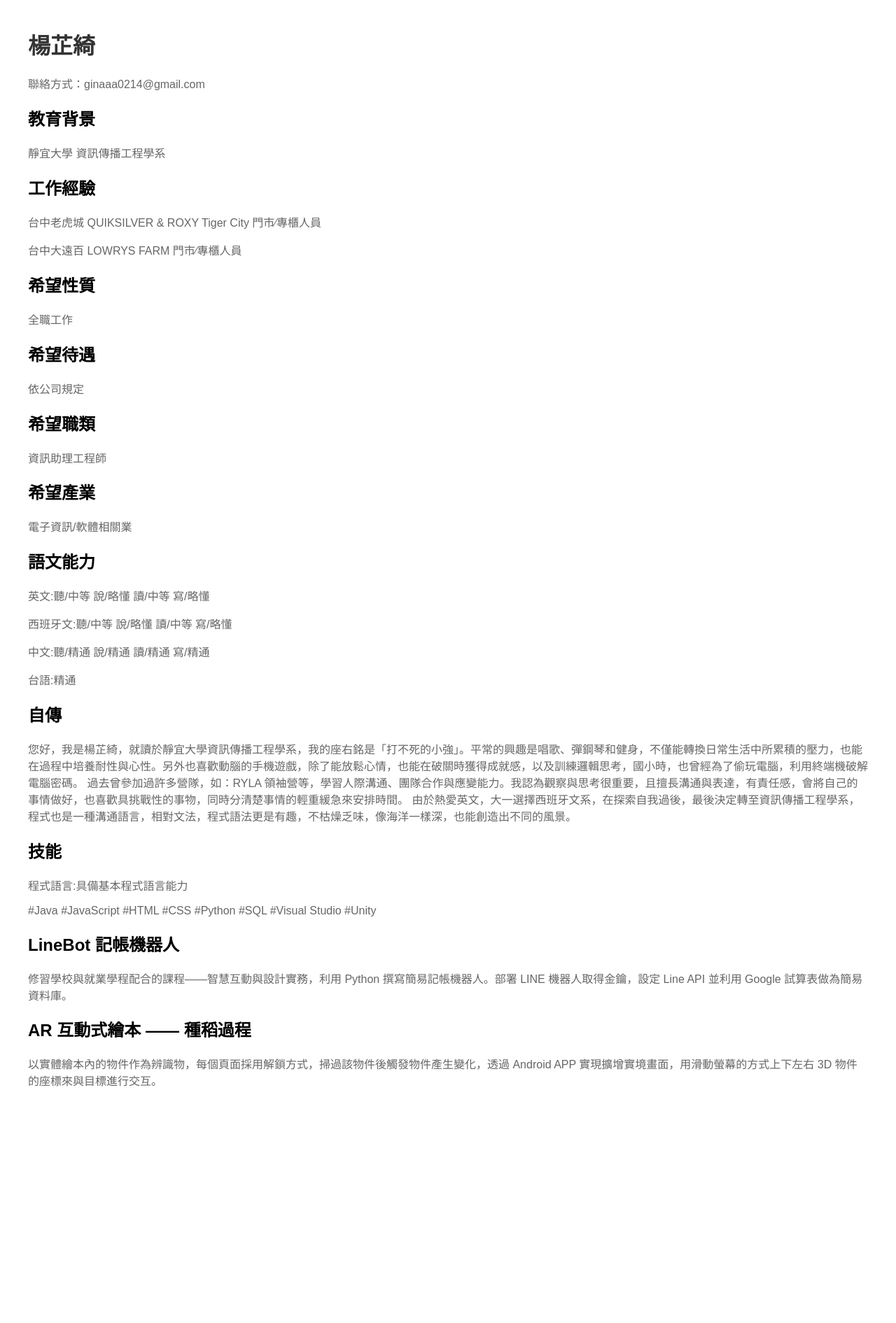
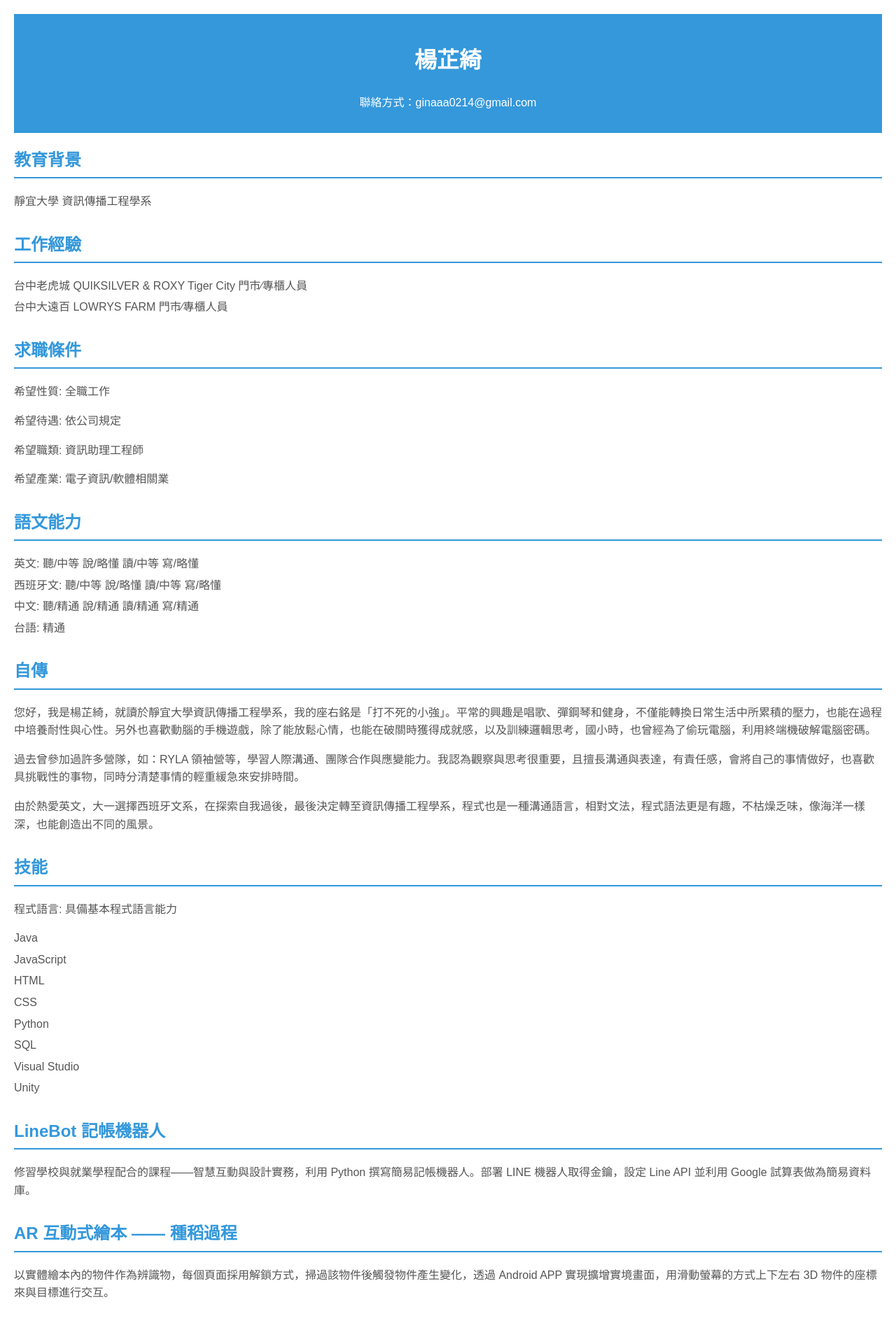
Before and after one commit to ginaaayang/1113, a Flask app: page /aboutme in a window 1280 px wide. Shown: the whole page at 70% size. Before the commit the page ends 1553 px from the top, so only its background shows below. Run offline with Flask 3, Linux system fonts and the light colour scheme.

Commit message:
V03.1113

```diff
--- a/templates/aboutme.html
+++ b/templates/aboutme.html
@@ -1,59 +1,125 @@
 <!DOCTYPE html>
 <html lang="en">
+
 <head>
     <meta charset="UTF-8">
     <meta name="viewport" content="width=device-width, initial-scale=1.0">
     <title>個人履歷</title>
     <style>
         body {
-            font-family: Arial, sans-serif;
-            margin: 40px;
+            font-family: 'Arial', sans-serif;
+            margin: 20px;
+            line-height: 1.6;
+            color: #555;
         }
 
-        h1 {
-            color: #333;
+        header {
+            background-color: #3498db;
+            color: #fff;
+            text-align: center;
+            padding: 20px;
+            margin-bottom: 20px;
+        }
+
+        section {
+            margin-bottom: 30px;
+        }
+
+        h2 {
+            color: #3498db;
+        }
+
+        h2 {
+            border-bottom: 2px solid #3498db;
+            padding-bottom: 5px;
+            margin-top: 20px;
         }
 
         p {
-            color: #666;
+            margin-bottom: 10px;
+        }
+
+        ul {
+            list-style: none;
+            padding: 0;
+        }
+
+        ul li {
+            margin-bottom: 5px;
         }
     </style>
 </head>
+
 <body>
+    <header>
         <h1>楊芷綺</h1>
         <p>聯絡方式：ginaaa0214@gmail.com</p>
+    </header>
+
+    <section>
         <h2>教育背景</h2>
         <p>靜宜大學 資訊傳播工程學系</p>
+    </section>
+
+    <section>
         <h2>工作經驗</h2>
-    <p>台中老虎城 QUIKSILVER & ROXY Tiger City 門市∕專櫃人員</p>
-    <p>台中大遠百 LOWRYS FARM 門市∕專櫃人員</p>
+        <ul>
+            <li>台中老虎城 QUIKSILVER & ROXY Tiger City 門市∕專櫃人員</li>
+            <li>台中大遠百 LOWRYS FARM 門市∕專櫃人員</li>
+        </ul>
+    </section>
 
-    <h2>希望性質</h2>
-    <p>全職工作</p>
-    <h2>希望待遇</h2>
-    <p>依公司規定</p>
-    <h2>希望職類</h2>
-    <p>資訊助理工程師</p>
-    <h2>希望產業</h2>
-    <p>電子資訊/軟體相關業</p>
+    <section>
+        <h2>求職條件</h2>
+        <p>希望性質: 全職工作</p>
+        <p>希望待遇: 依公司規定</p>
+        <p>希望職類: 資訊助理工程師</p>
+        <p>希望產業: 電子資訊/軟體相關業</p>
+    </section>
+
+    <section>
         <h2>語文能力</h2>
-    <p>英文:聽/中等 說/略懂 讀/中等 寫/略懂</p>
-    <p>西班牙文:聽/中等 說/略懂 讀/中等 寫/略懂</p>
-    <p>中文:聽/精通 說/精通 讀/精通 寫/精通</p>
-    <p>台語:精通</p>
+        <ul>
+            <li>英文: 聽/中等 說/略懂 讀/中等 寫/略懂</li>
+            <li>西班牙文: 聽/中等 說/略懂 讀/中等 寫/略懂</li>
+            <li>中文: 聽/精通 說/精通 讀/精通 寫/精通</li>
+            <li>台語: 精通</li>
+        </ul>
+    </section>
 
+    <section>
         <h2>自傳</h2>
-    <p>您好，我是楊芷綺，就讀於靜宜大學資訊傳播工程學系，我的座右銘是「打不死的小強」。平常的興趣是唱歌、彈鋼琴和健身，不僅能轉換日常生活中所累積的壓力，也能在過程中培養耐性與心性。另外也喜歡動腦的手機遊戲，除了能放鬆心情，也能在破關時獲得成就感，以及訓練邏輯思考，國小時，也曾經為了偷玩電腦，利用終端機破解電腦密碼。
+        <p>您好，我是楊芷綺，就讀於靜宜大學資訊傳播工程學系，我的座右銘是「打不死的小強」。平常的興趣是唱歌、彈鋼琴和健身，不僅能轉換日常生活中所累積的壓力，也能在過程中培養耐性與心性。另外也喜歡動腦的手機遊戲，除了能放鬆心情，也能在破關時獲得成就感，以及訓練邏輯思考，國小時，也曾經為了偷玩電腦，利用終端機破解電腦密碼。</p>
 
-    過去曾參加過許多營隊，如：RYLA 領袖營等，學習人際溝通、團隊合作與應變能力。我認為觀察與思考很重要，且擅長溝通與表達，有責任感，會將自己的事情做好，也喜歡具挑戰性的事物，同時分清楚事情的輕重緩急來安排時間。
+        <p>過去曾參加過許多營隊，如：RYLA 領袖營等，學習人際溝通、團隊合作與應變能力。我認為觀察與思考很重要，且擅長溝通與表達，有責任感，會將自己的事情做好，也喜歡具挑戰性的事物，同時分清楚事情的輕重緩急來安排時間。</p>
 
-    由於熱愛英文，大一選擇西班牙文系，在探索自我過後，最後決定轉至資訊傳播工程學系，程式也是一種溝通語言，相對文法，程式語法更是有趣，不枯燥乏味，像海洋一樣深，也能創造出不同的風景。</p>
+        <p>由於熱愛英文，大一選擇西班牙文系，在探索自我過後，最後決定轉至資訊傳播工程學系，程式也是一種溝通語言，相對文法，程式語法更是有趣，不枯燥乏味，像海洋一樣深，也能創造出不同的風景。</p>
+    </section>
+
+    <section>
         <h2>技能</h2>
-    <p>程式語言:具備基本程式語言能力</p>
-    <p>#Java #JavaScript #HTML #CSS #Python #SQL #Visual Studio #Unity</p>
+        <p>程式語言: 具備基本程式語言能力</p>
+        <ul>
+            <li>Java</li>
+            <li>JavaScript</li>
+            <li>HTML</li>
+            <li>CSS</li>
+            <li>Python</li>
+            <li>SQL</li>
+            <li>Visual Studio</li>
+            <li>Unity</li>
+        </ul>
+    </section>
+
+    <section>
         <h2>LineBot 記帳機器人</h2>
         <p>修習學校與就業學程配合的課程——智慧互動與設計實務，利用 Python 撰寫簡易記帳機器人。部署 LINE 機器人取得金鑰，設定 Line API 並利用 Google 試算表做為簡易資料庫。</p>
+    </section>
+
+    <section>
         <h2>AR 互動式繪本 —— 種稻過程</h2>
         <p>以實體繪本內的物件作為辨識物，每個頁面採用解鎖方式，掃過該物件後觸發物件產生變化，透過 Android APP 實現擴增實境畫面，用滑動螢幕的方式上下左右 3D 物件的座標來與目標進行交互。</p>
+    </section>
 </body>
+
 </html>
```
Also changed, not shown: templates/company.html (+34 -11 lines), templates/ucan.html (+17 -4 lines). Lines whose indentation alone changed are shown as unchanged.
